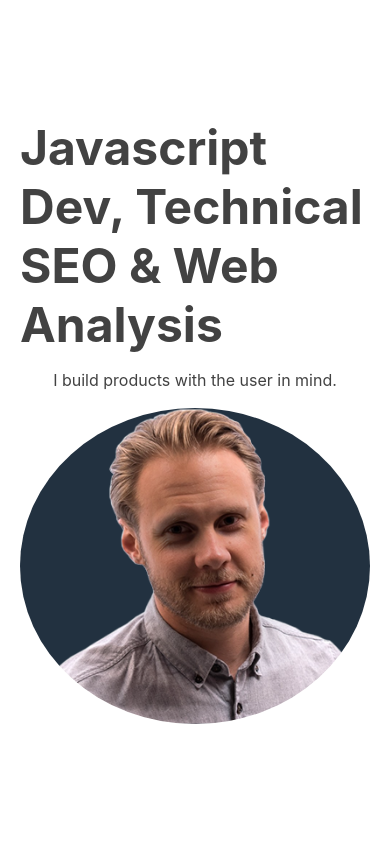
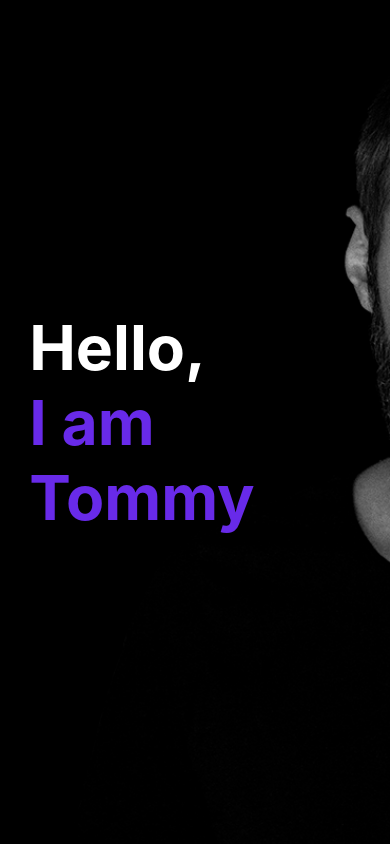
Before and after one commit to Brushan/Portfolio-site, a React (Create React App) app: page / in a window 390 px wide. Shown: the top 844 px of the page. Built offline with nearby package versions, Linux system fonts and the light colour scheme.

Commit message:
Hero looking good and responsive

```diff
--- a/src/App.scss
+++ b/src/App.scss
@@ -2,4 +2,5 @@
 
 .main {
   min-height: 100vh;
+  background-color: black;
 }
--- a/src/components/frontpageHero/FrontpageHero.js
+++ b/src/components/frontpageHero/FrontpageHero.js
@@ -9,16 +9,18 @@ const FrontpageHero = () => {
       <div className="hero__container">
         <div className="hero__container__title">
           <span className="block"></span>
-          <h1>Javascript Dev, Technical SEO & Web Analysis</h1>
+          <h1>
+            Hello,
+          </h1>
         </div>
-        <div className="hero__container__subtitle">
+        <div className="hero__container__name">
           <span className="block"></span>
-          <p>I build products with the user in mind.</p>
-        </div>
-        <div className="hero__container__image">
-            <img src={heroImage} alt=""/>
+          <h1>
+            <span>I am Tommy</span>
+          </h1>
         </div>
       </div>
+      <div className="hero__image"></div>
     </section>
   )
 }
--- a/src/components/frontpageHero/FrontpageHero.scss
+++ b/src/components/frontpageHero/FrontpageHero.scss
@@ -2,34 +2,40 @@
 
 .hero {
   display: flex;
-  flex-direction: column;
   align-items: center;
-  justify-content: center;
+  color: $white;
+  height: 100vh;
+  max-width: 70%;
+  margin: 0 auto;
 
-  color: $black;
-
-  height: 100vh;
-  padding: 0 20px;
+  @media (max-width: $breakpoint-sm) {
+    max-width: 85%;
+  }
 
   &__container {
-    max-width: 1200px;
     display: flex;
     flex-direction: column;
-    align-items: center;
+    z-index: 1;
+    max-width: 50%;
 
     &__title {
       position: relative;
+      display: flex;
 
       .block {
         width: 0%;
-        background: #ffb510;
+        background: $white;
         height: 100%;
         position: absolute;
         animation: titleBlock 2s cubic-bezier(0.74, 0.06, 0.4, 0.92) forwards;
       }
 
+      span {
+        color: $primary;
+      }
+
       h1 {
-        font-size: 3rem;
+        font-size: 16vmin;
         margin: 0;
         animation: titleFadeIn 2s forwards;
         animation-delay: 1.6s;
@@ -37,25 +43,52 @@
       }
     }
 
-    &__subtitle {
+    &__name {
+      position: relative;
+
       .block {
-        color: red;
+        width: 0%;
+        background: $primary;
+        height: 100%;
+        position: absolute;
+        animation: titleBlock 2s cubic-bezier(0.74, 0.06, 0.4, 0.92) forwards;
+        animation-delay: 1s;
       }
-      h2 {
-        font-size: 2.5em;
+
+      span {
+        color: $primary;
+      }
+
+      h1 {
+        font-size: 16vmin;
+        margin: 0;
+        animation: titleFadeIn 2s forwards;
+        animation-delay: 2.6s;
+        opacity: 0;
       }
     }
+  }
 
-    &__image {
-      display: flex;
-      justify-content: center;
-      align-items: center;
+  &__image {
+    height: 100%;
+    position: absolute;
+    top: 0;
+    right: 0;
+    left: 35%;
+    background-image: url(../../media/images/TommyHero.png);
+    background-size: cover;
+    background-repeat: no-repeat;
 
-      img {
-        border-radius: 50%;
-        border: 2px solid white;
-        max-width: 100%;
-      }
+    @media (max-width: $breakpoint-lg) {
+      left: 20%;
+    }
+
+    @media (max-width: $breakpoint-md) {
+      left: 5%;
+    }
+
+    @media (max-width: $breakpoint-sm) {
+      left: -25%;
     }
   }
 }
--- a/src/modules/frontpage/Frontpage.view.js
+++ b/src/modules/frontpage/Frontpage.view.js
@@ -8,7 +8,6 @@ const Frontpage = () => {
   return (
     <div>
       <FrontpageHero />
-      <PersonalInformation />
     </div>
   )
 }
--- a/src/styles/variables.scss
+++ b/src/styles/variables.scss
@@ -7,5 +7,5 @@ $breakpoint-xl: 1200px;
 /* Main Colors */
 $white: #fff;
 $black: rgb(66, 66, 66);
-$primary: #13202b;
+$primary: #682ae9;
 $secondary: #759e5a;
```
Also changed, not shown: src/media/images/TommyHero.jpg (added), src/media/images/TommyHero.png (added).
